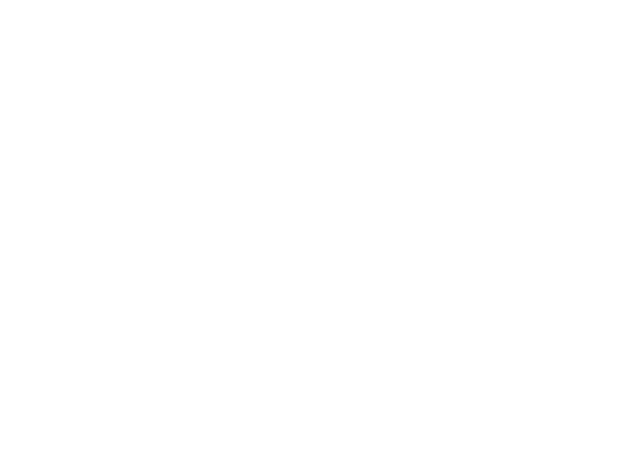
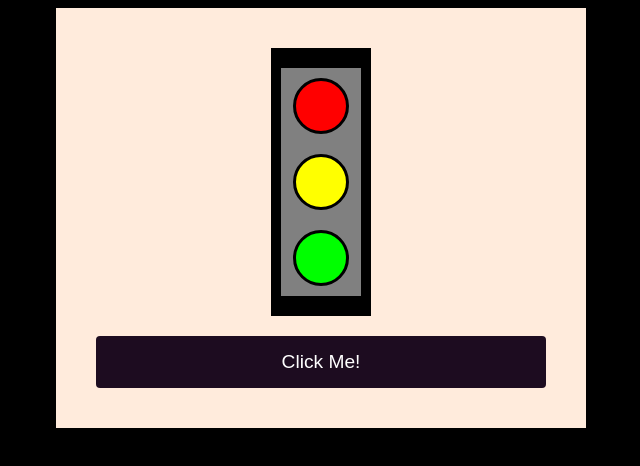
Before and after one commit to gumartx/bootcamp-devjr-modulo3, a plain HTML site: page index.html in a window 1280 px wide. Shown: the whole page, without its empty margins (319-959 px from the left). Drawn offline with Linux system fonts and the light colour scheme.

Commit message:
closes #2 - css externo

```diff
--- a/index.html
+++ b/index.html
@@ -1,25 +1,34 @@
 <!DOCTYPE html>
 <html lang="pt-br">
+
 <head>
     <meta charset="UTF-8">
     <meta name="viewport" content="width=device-width, initial-scale=1.0">
     <title>Sistema de Semaforo</title>
+
+    <link rel="stylesheet" href="style.css">
 </head>
+
 <body>
 
     <div class="container">
-        <div class="panel">
-            <div class="red-light">
+        <div class="traffic-light">
+            <div class="panel">
+                <div class="light light-off red-light">
 
-            </div>
-            <div class="yellow-light">
+                </div>
+                <div class="light light-off yellow-light">
 
-            </div>
-            <div class="green-light">
+                </div>
+                <div class="light light-off green-light">
 
+                </div>
             </div>
         </div>
+
+        <button>Click Me!</button>
     </div>
 
 </body>
+
 </html>
--- /dev/null
+++ b/style.css
@@ -0,0 +1,67 @@
+body {
+    background-color: #000;
+}
+
+button {
+    background-color: #1d0c20;
+    color: #fff;
+    padding: 15px 32px;
+    border: none;
+    border-radius: 4px;
+    font-size: 1.2rem;
+    cursor: pointer;
+    text-decoration: none;
+}
+
+.container {
+    background-color: #ffebdc;
+    padding: 40px;
+    width: 450px;
+    margin: auto;
+    display: flex;
+    flex-direction: column;
+}
+
+.traffic-light {
+    background-color: #000;
+    width: 100px;
+    padding-top: 10px;
+    padding-bottom: 10px;
+    margin: auto;
+    margin-bottom: 20px;
+    display: flex;
+    flex-direction: column;
+}
+
+.panel {
+    background-color: #808080;
+    margin: 10px;
+    padding: 10px;
+    display: flex;
+    flex-direction: column;
+    row-gap: 20px;
+}
+
+.light {
+    width: 50px;
+    height: 50px;
+    margin: auto;
+    border: #000 solid medium;
+    border-radius: 50%;
+}
+
+.light-off {
+    background-color: #3f3f3f;
+}
+
+.red-light {
+    background-color: #ff0000;
+}
+
+.yellow-light {
+    background-color: #ffff00;
+}
+
+.green-light {
+    background-color: #00ff00;
+}
```
